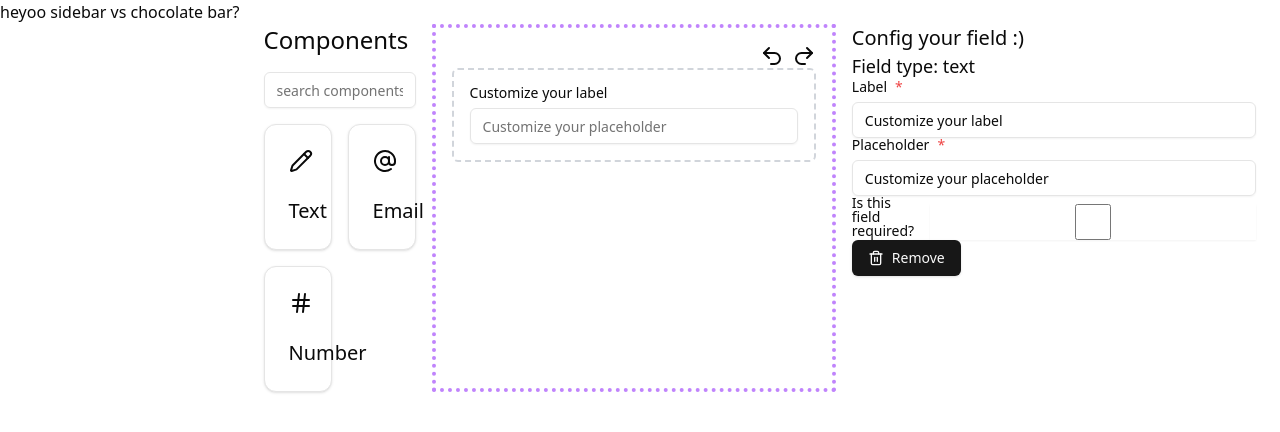
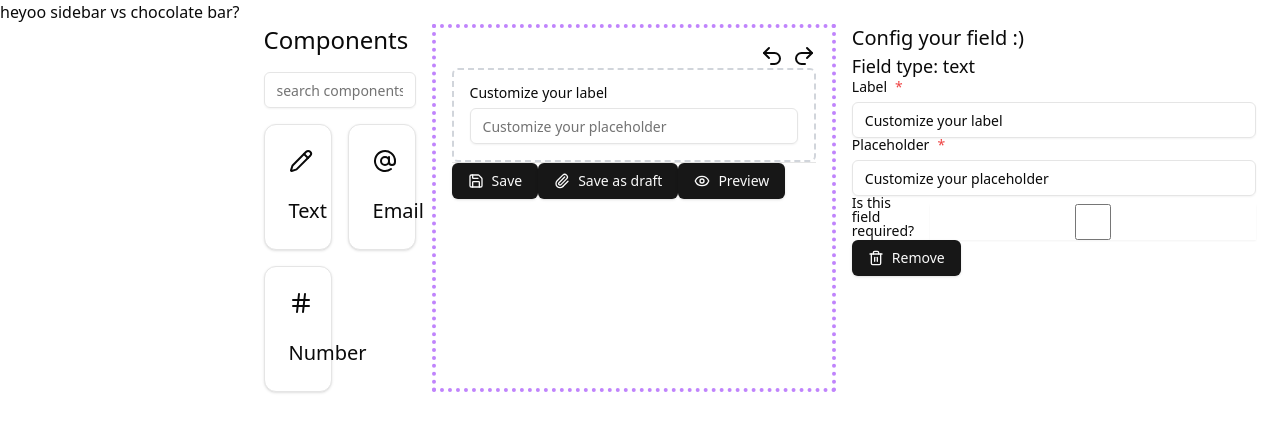
Before and after one commit to haruBlank00/x-form-builder, a React (Vite) app: page /form-builder/create in a window 1280 px wide. Both pictures are taken after a click on the button "Text". Shown: the top 432 px of the page. Built offline with nearby package versions, Linux system fonts and the light colour scheme.

Commit message:
feat: implement redo and undo

```diff
--- a/package.json
+++ b/package.json
@@ -15,10 +15,12 @@
     "@dnd-kit/sortable": "^10.0.0",
     "@hookform/resolvers": "^3.10.0",
     "@radix-ui/react-label": "^2.1.1",
+    "@radix-ui/react-separator": "^1.1.1",
     "@radix-ui/react-slot": "^1.1.1",
     "@radix-ui/react-tooltip": "^1.1.7",
     "class-variance-authority": "^0.7.1",
     "clsx": "^2.1.1",
+    "express": "^4.21.2",
     "immer": "^10.1.1",
     "lucide-react": "^0.474.0",
     "nanoid": "^5.0.9",
@@ -33,6 +35,7 @@
   "devDependencies": {
     "@eslint/js": "^9.17.0",
     "@hookform/devtools": "^4.3.3",
+    "@types/express": "^5.0.0",
     "@types/node": "^22.13.0",
     "@types/react": "^18.3.18",
     "@types/react-dom": "^18.3.5",
--- /dev/null
+++ b/src/components/ui/separator.tsx
@@ -0,0 +1,29 @@
+import * as React from "react"
+import * as SeparatorPrimitive from "@radix-ui/react-separator"
+
+import { cn } from "@/lib/utils"
+
+const Separator = React.forwardRef<
+  React.ElementRef<typeof SeparatorPrimitive.Root>,
+  React.ComponentPropsWithoutRef<typeof SeparatorPrimitive.Root>
+>(
+  (
+    { className, orientation = "horizontal", decorative = true, ...props },
+    ref
+  ) => (
+    <SeparatorPrimitive.Root
+      ref={ref}
+      decorative={decorative}
+      orientation={orientation}
+      className={cn(
+        "shrink-0 bg-border",
+        orientation === "horizontal" ? "h-[1px] w-full" : "h-full w-[1px]",
+        className
+      )}
+      {...props}
+    />
+  )
+)
+Separator.displayName = SeparatorPrimitive.Root.displayName
+
+export { Separator }
--- /dev/null
+++ b/src/hooks/form/useSaveForm.ts
@@ -0,0 +1,3 @@
+export const useSaveForm = () => {
+  const saveForm = () => {};
+};
--- a/src/pages/form-builder/form/components/form-config/index.tsx
+++ b/src/pages/form-builder/form/components/form-config/index.tsx
@@ -38,6 +38,7 @@ export const FormConfig = (props: Props) => {
       const { label = "", placeholder = "", required = false } = value;
 
       // TODO: make payload based on field type
+      // it will fix type error
       const payload: Field = {
         ...selectedField,
         label,
--- a/src/pages/form-builder/form/components/form-output/index.tsx
+++ b/src/pages/form-builder/form/components/form-output/index.tsx
@@ -3,10 +3,12 @@ import { Droppable } from "@/components/ui/droppable";
 import { Form } from "@/components/ui/form";
 import { XIf } from "@/components/ui/x-if";
 import { XTooltip } from "@/components/ui/x-tooltip";
-import { Redo2, Undo2 } from "lucide-react";
+import { Eye, Paperclip, Redo2, SaveIcon, Undo2 } from "lucide-react";
 import { Dispatch, SetStateAction } from "react";
 import { useForm } from "react-hook-form";
 import { FormReducerAction } from "../../form-reducer";
+import { Separator } from "@/components/ui/separator";
+import { Button } from "@/components/ui/button";
 
 type Props = {
   setSelectedFieldId: Dispatch<SetStateAction<string>>;
@@ -47,6 +49,7 @@ export const FormOutput = (props: Props) => {
         </XIf>
 
         <Form {...form}>
+          <div className="flex flex-col">
             <div className="space-y-4">
               <XFieldsGenerator
                 fields={fields}
@@ -55,6 +58,25 @@ export const FormOutput = (props: Props) => {
                 onFieldClick={onFieldClick}
               />
             </div>
+
+            <XIf condition={isNotEmpty}>
+              <Separator className="" />
+              <div>
+                <Button>
+                  <SaveIcon />
+                  Save
+                </Button>
+
+                <Button>
+                  <Paperclip /> Save as draft
+                </Button>
+
+                <Button>
+                  <Eye /> Preview
+                </Button>
+              </div>
+            </XIf>
+          </div>
         </Form>
       </div>
     </Droppable>
```
Also changed, not shown: server.ts (added, +20 -0 lines), 1 other file (tests, documents, lock files or other folders). Lines whose indentation alone changed are shown as unchanged.
